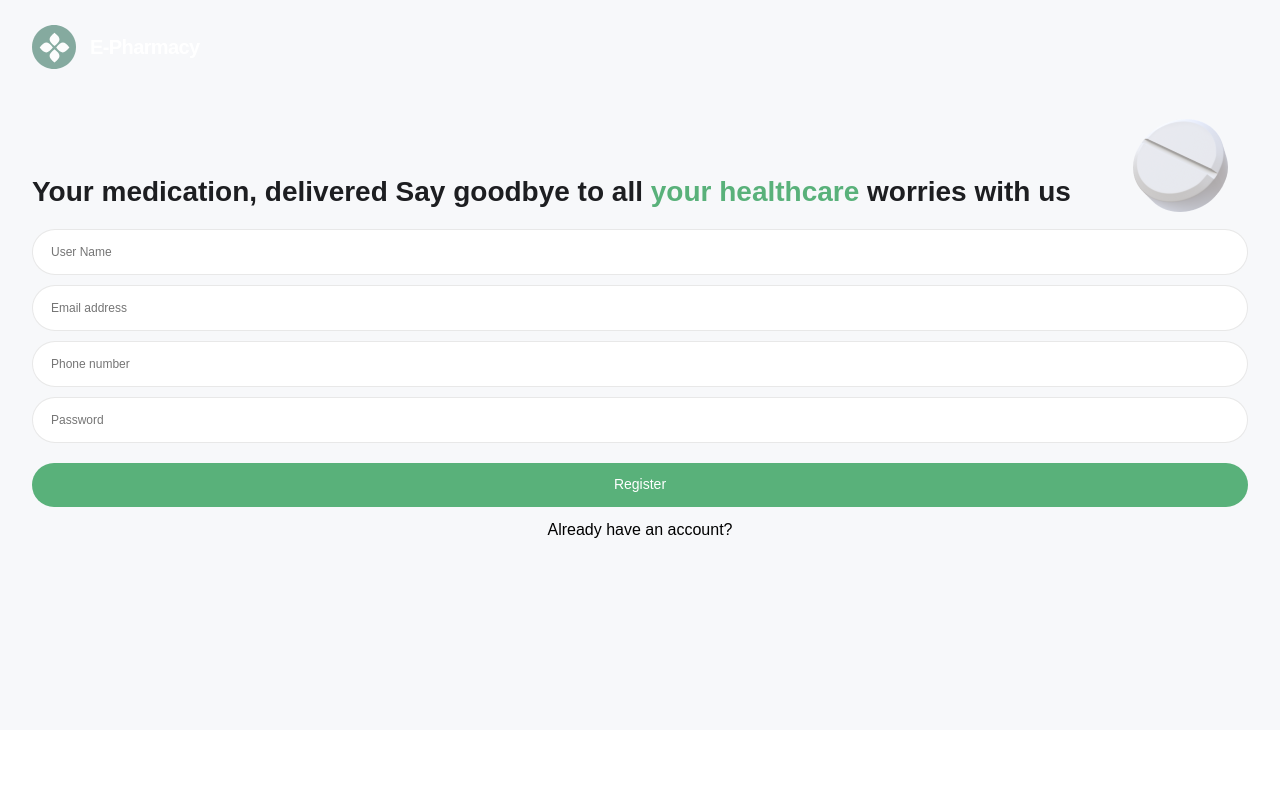
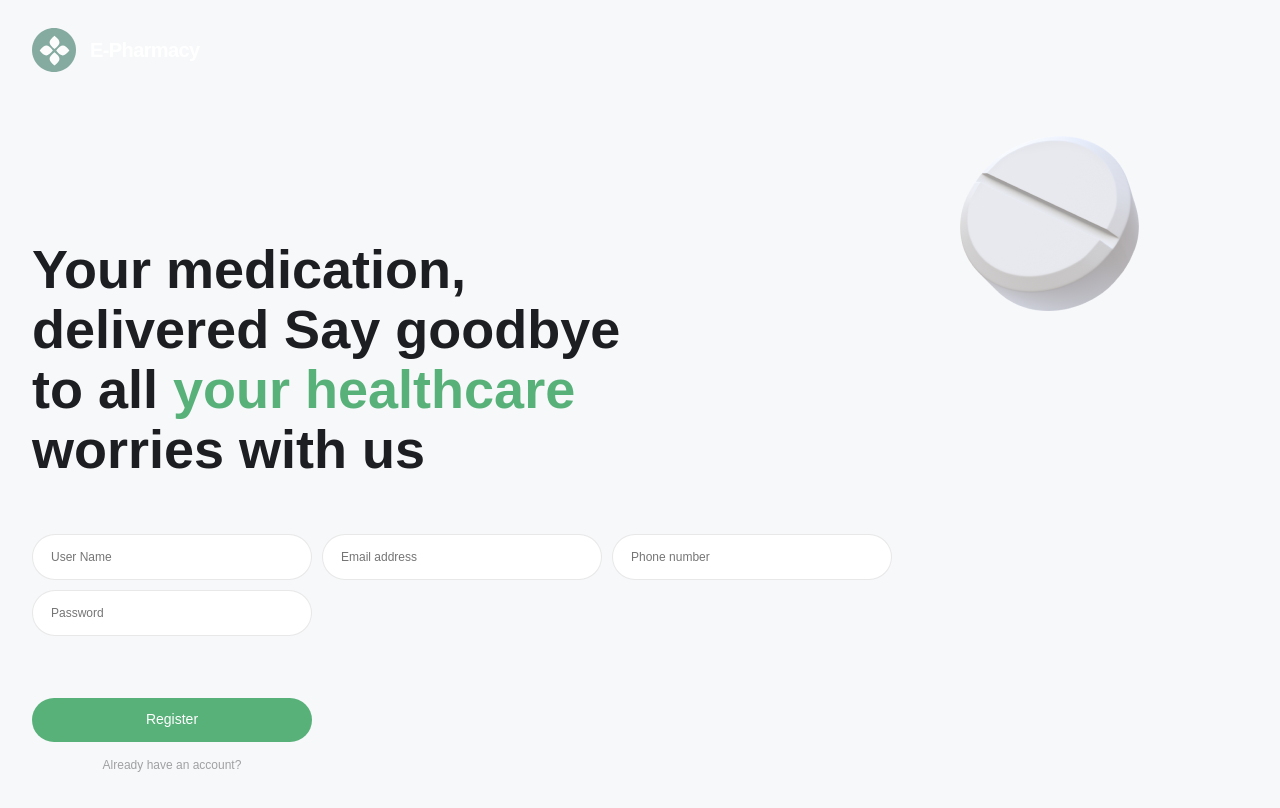
Before and after one commit to DianaKryzhanivska/E-Pharmacy, a React (Create React App) app: page /E-Pharmacy/register in a window 1280 px wide. Shown: the top 808 px of the page. Built offline with nearby package versions, Linux system fonts and the light colour scheme.

Commit message:
register page tablet

```diff
--- a/src/components/Register/Register.jsx
+++ b/src/components/Register/Register.jsx
@@ -13,8 +13,15 @@ import Logo from "components/Header/Logo/Logo";
 import { NavLink } from "react-router-dom";
 import usualMob from "../../images/pill-mob@1x.png";
 import retinaMob from "../../images/pill-mob@2x.png";
+import usualTab from "../../images/pill-tab@1x.png";
+import retinaTab from "../../images/pill-tab@2x.png";
+import { useMediaQuery } from "react-responsive";
 
 const Register = () => {
+  const isMobile = useMediaQuery({ query: "(max-width: 767px)" });
+  const isTablet = useMediaQuery({
+    query: "(min-width: 768px) and (max-width: 1439px)",
+  });
   return (
     <>
       <Container>
@@ -27,10 +34,18 @@ const Register = () => {
             <span>your healthcare</span> worries with us
           </Title>
           <ImgWrapper>
-            <img
-              srcSet={`${usualMob} 1x, ${retinaMob} 2x`}
-              alt="illustration"
-            />
+            {isMobile && (
+              <img
+                srcSet={`${usualMob} 1x, ${retinaMob} 2x`}
+                alt="illustration"
+              />
+            )}
+            {isTablet && (
+              <img
+                srcSet={`${usualTab} 1x, ${retinaTab} 2x`}
+                alt="illustration"
+              />
+            )}
           </ImgWrapper>
         </TitleBox>
         <form>
--- a/src/components/Register/Register.styled.js
+++ b/src/components/Register/Register.styled.js
@@ -5,10 +5,20 @@ export const Container = styled(CommonContainer)`
   padding-top: 25px;
   padding-bottom: 191px;
   background: #f7f8fa;
+
+  @media only screen and (min-width: 768px) {
+    padding-top: 28px;
+    padding-bottom: 250px;
+    padding-right: 122px;
+  }
 `;
 
 export const LogoWrapper = styled.div`
   margin-bottom: 106px;
+
+  @media only screen and (min-width: 768px) {
+    margin-bottom: 168px;
+  }
 `;
 
 export const TitleBox = styled.div`
@@ -21,6 +31,11 @@ export const ImgWrapper = styled.div`
   top: -56px;
   right: 20px;
   z-index: -10;
+
+  @media only screen and (min-width: 768px) {
+    top: -104px;
+    right: 19px;
+  }
 `;
 
 export const Title = styled.h2`
@@ -32,6 +47,13 @@ export const Title = styled.h2`
 
   & span {
     color: ${({ theme }) => theme.colors.green};
+  }
+
+  @media only screen and (min-width: 768px) {
+    font-size: 54px;
+    line-height: 1.11em;
+    width: 614px;
+    margin-bottom: 54px;
   }
 `;
 
@@ -51,6 +73,16 @@ export const InputBox = styled.div`
     font-weight: 400;
     line-height: 1.5em;
   }
+
+  @media only screen and (min-width: 768px) {
+    flex-direction: row;
+    flex-wrap: wrap;
+    margin-bottom: 62px;
+
+    & input {
+      width: 280px;
+    }
+  }
 `;
 
 export const BtnBox = styled.div`
@@ -61,6 +93,14 @@ export const BtnBox = styled.div`
   & a {
     display: flex;
     justify-content: center;
+    color: rgba(29, 30, 33, 0.4);
+    font-size: 12px;
+    font-weight: 400;
+    line-height: 1.5em;
+  }
+
+  @media only screen and (min-width: 768px) {
+    width: 280px;
   }
 `;
 
@@ -75,4 +115,8 @@ export const SubmitBtn = styled.button`
   line-height: 1.28em;
   display: flex;
   justify-content: center;
+
+  @media only screen and (min-width: 768px) {
+    padding: 13px 112px;
+  }
 `;
```
Also changed, not shown: src/images/pill-tab@1x.png (added), src/images/pill-tab@2x.png (added).
